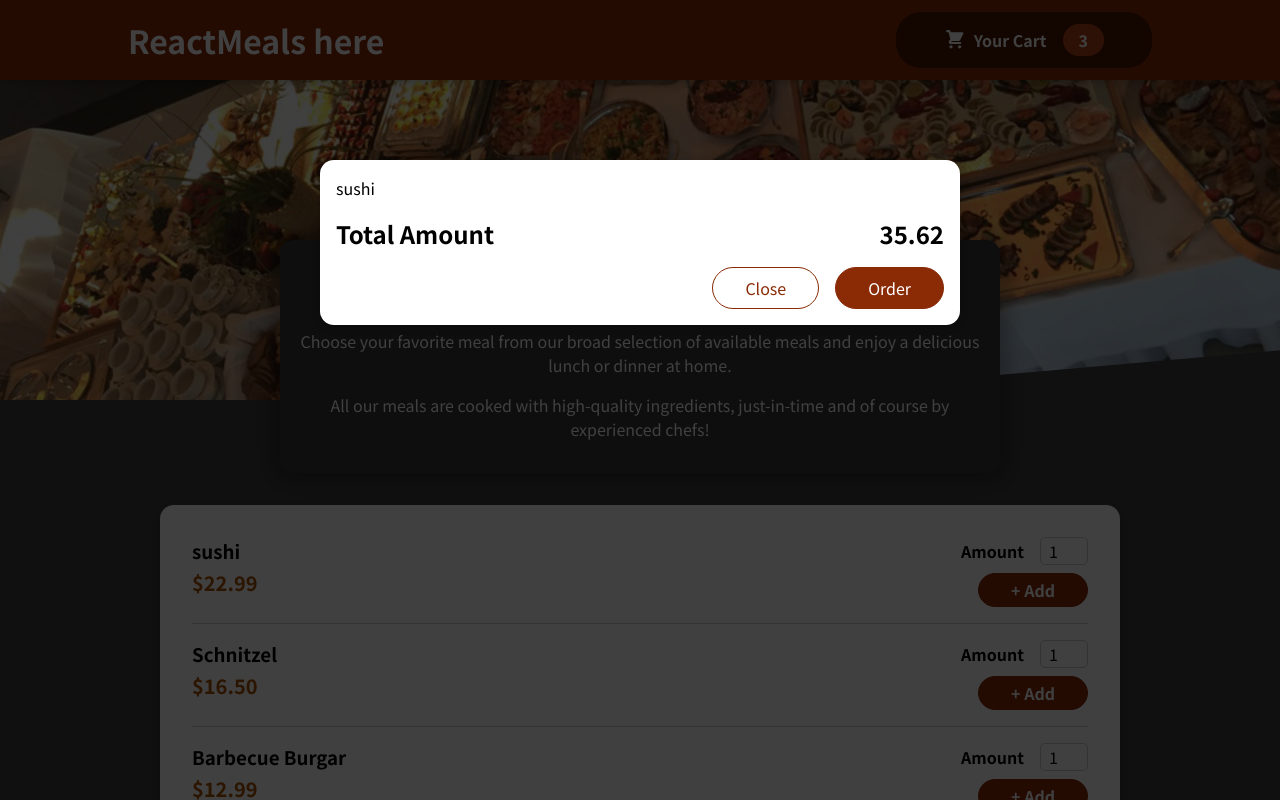
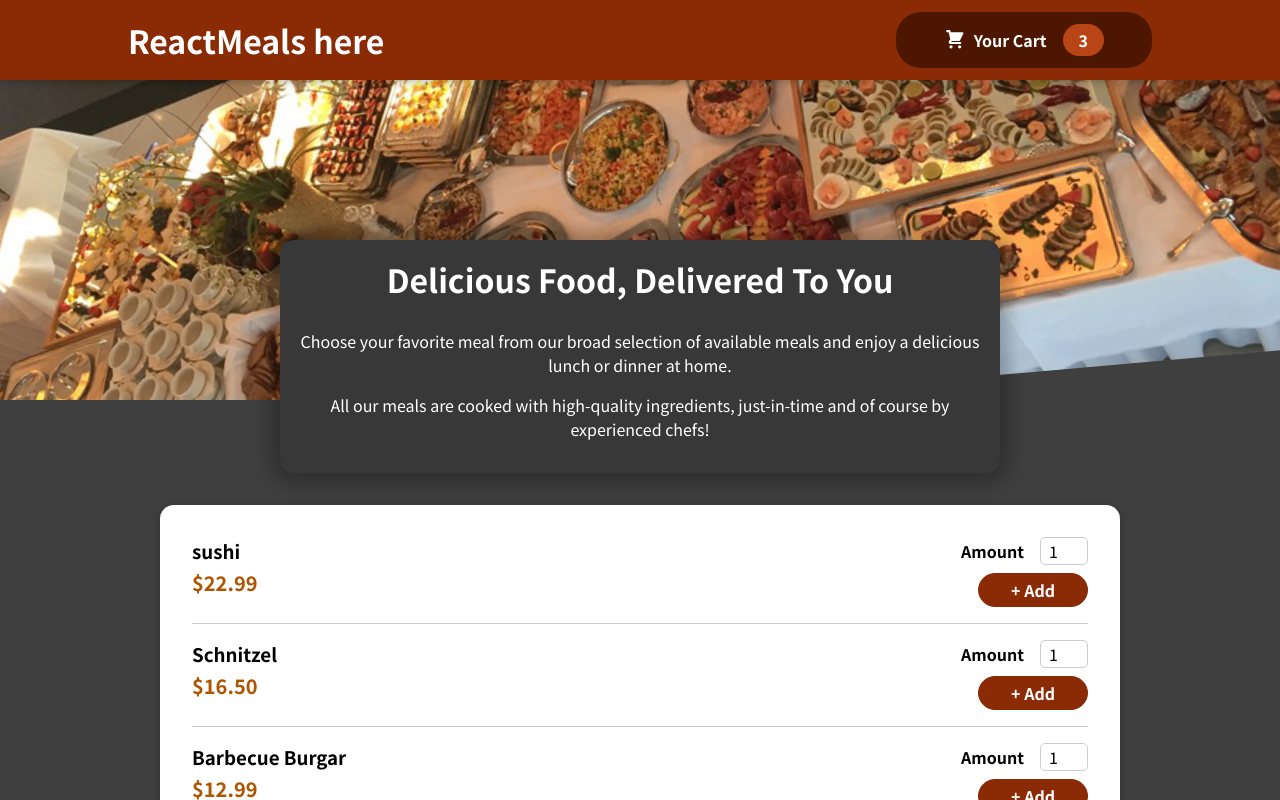
Before and after one commit to Siddharthirkal/Restuarant-Website-React, a React (Create React App) app: page / in a window 1280 px wide. Shown: the top 800 px of the page. Built offline with nearby package versions, Linux system fonts and the light colour scheme.

Commit message:
CartOpen&Close

```diff
--- a/src/App.js
+++ b/src/App.js
@@ -1,13 +1,23 @@
-import React, { Fragment } from "react";
+import React, { Fragment, useState } from "react";
 import Header from "./components/Layout/Header";
 import Meals from "./components/Meals/Meals";
 import Cart from "./components/Cart/Cart";
 
 function App() {
+  const [cartIsShown, setCartIsShown] = useState(false);
+
+  const showCartHandler = () => {
+    setCartIsShown(true);
+  };
+
+  const hideCartHandler = () => {
+    setCartIsShown(false);
+  };
+
   return (
     <Fragment>
-      <Cart />
-      <Header />
+      {cartIsShown && <Cart onClose={hideCartHandler} />}
+      <Header onShowCart={showCartHandler} />
       <main>
         <Meals />
       </main>
--- a/src/components/Cart/Cart.js
+++ b/src/components/Cart/Cart.js
@@ -10,14 +10,14 @@ const Cart = (props) => {
     </ul>
   );
   return (
-    <Modal>
+    <Modal onClose={props.onClose}>
       {cartItems}
       <div className={classes.total}>
         <span>Total Amount</span>
         <span>35.62</span>
       </div>
       <div className={classes.actions}>
-        <button className={classes['button--alt']}>Close</button>
+        <button className={classes['button--alt']} onClick={props.onClose}>Close</button>
         <button className={classes.button}>Order</button>
       </div>
     </Modal>
--- a/src/components/Layout/Header.js
+++ b/src/components/Layout/Header.js
@@ -9,7 +9,7 @@ const Header = (props) => {
     <Fragment>
       <header className={classes.header}>
         <h1>ReactMeals here</h1>
-        <HeaderCartButton />
+        <HeaderCartButton onClick={props.onShowCart} />
       </header>
       <div className={classes['main-image']}>
         <img src={mealsImage} alt="A table full of delicious food!" />
--- a/src/components/Layout/HeaderCartButton.js
+++ b/src/components/Layout/HeaderCartButton.js
@@ -3,7 +3,7 @@ import classes from './HeaderCartButton.module.css';
 
 const HeaderCartButton = (props) => {
   return (
-    <button className={classes.button}>
+    <button className={classes.button} onClick={props.onClick}>
       <span className={classes.icon}>
         <CartIcon />
       </span>
--- a/src/components/UI/Modal.js
+++ b/src/components/UI/Modal.js
@@ -3,7 +3,7 @@ import ReactDOM from "react-dom";
 import classes from "./Modal.module.css";
 
 const Backdrop = (props) => {
-  return <div className={classes.backdrop} />;
+  return <div className={classes.backdrop} onClick={props.onClose} />;
 };
 
 const ModalOverlay = (props) => {
@@ -19,7 +19,7 @@ const portalElement = document.getElementById("overlays");
 const Modal = (props) => {
   return (
     <Fragment>
-      {ReactDOM.createPortal(<Backdrop />, portalElement)}
+      {ReactDOM.createPortal(<Backdrop onClose={props.onClose} />, portalElement)}
       {ReactDOM.createPortal(
         <ModalOverlay>{props.children}</ModalOverlay>,
         portalElement
```
